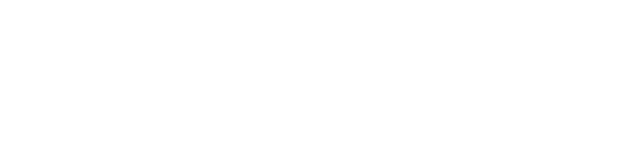
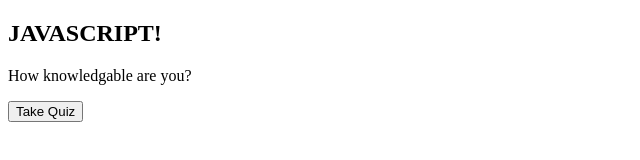
Before and after one commit to BrianMwevi/quiz-board, a plain HTML site: page index.html in a window 1280 px wide. Shown: the whole page, without its empty margins (0-640 px from the left). Drawn offline with Linux system fonts and the light colour scheme.

Commit message:
html: homepage - create html skeleton

```diff
--- a/index.html
+++ b/index.html
@@ -15,6 +15,19 @@
 		/>
 	</head>
 	<body>
+		<section class="home">
+			<div class="img">
+
+			</div>
+			<div class="text">
+				<h2>JAVASCRIPT!</h2>
+				<p>How knowledgable are you?</p>
+				<button id="take-quiz">Take Quiz</button>
+			</div>
+		</section>
+
+
 		<script src="js/script.js"></script>
+
 	</body>
 </html>
```
